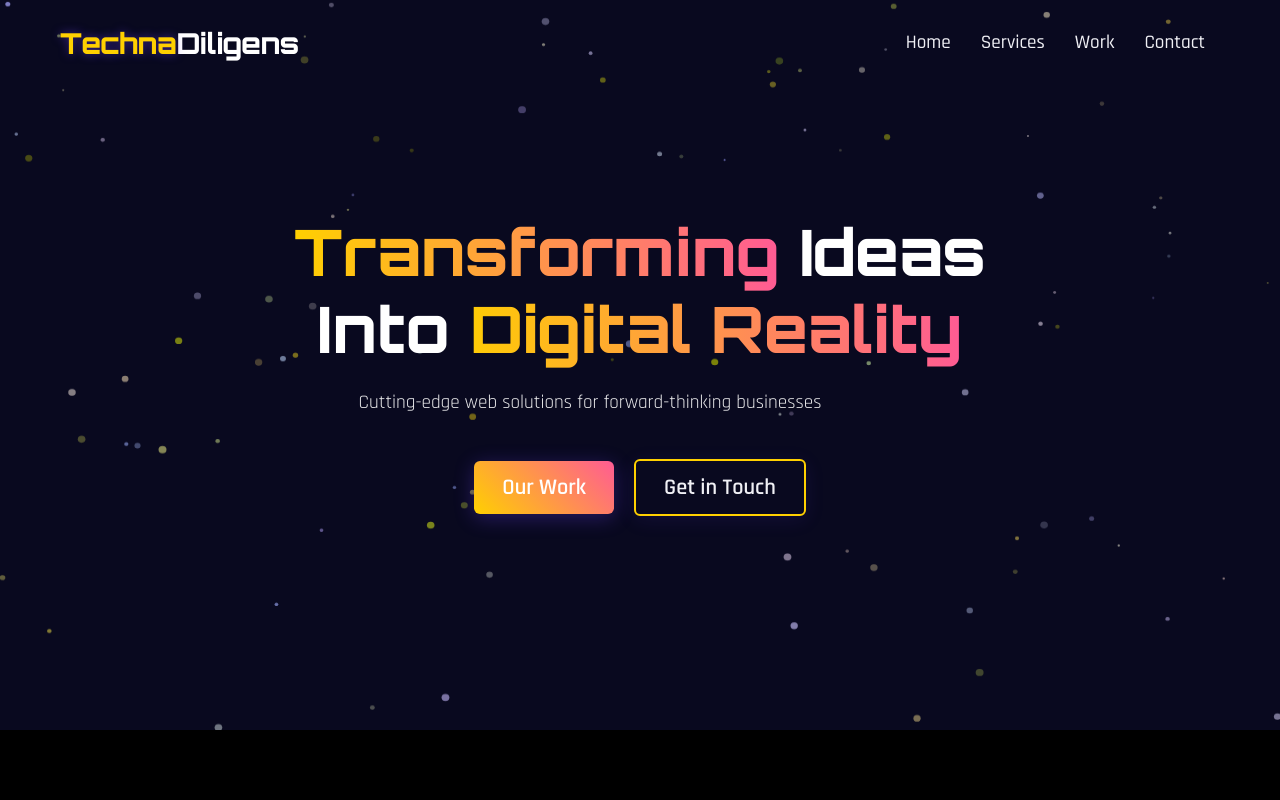
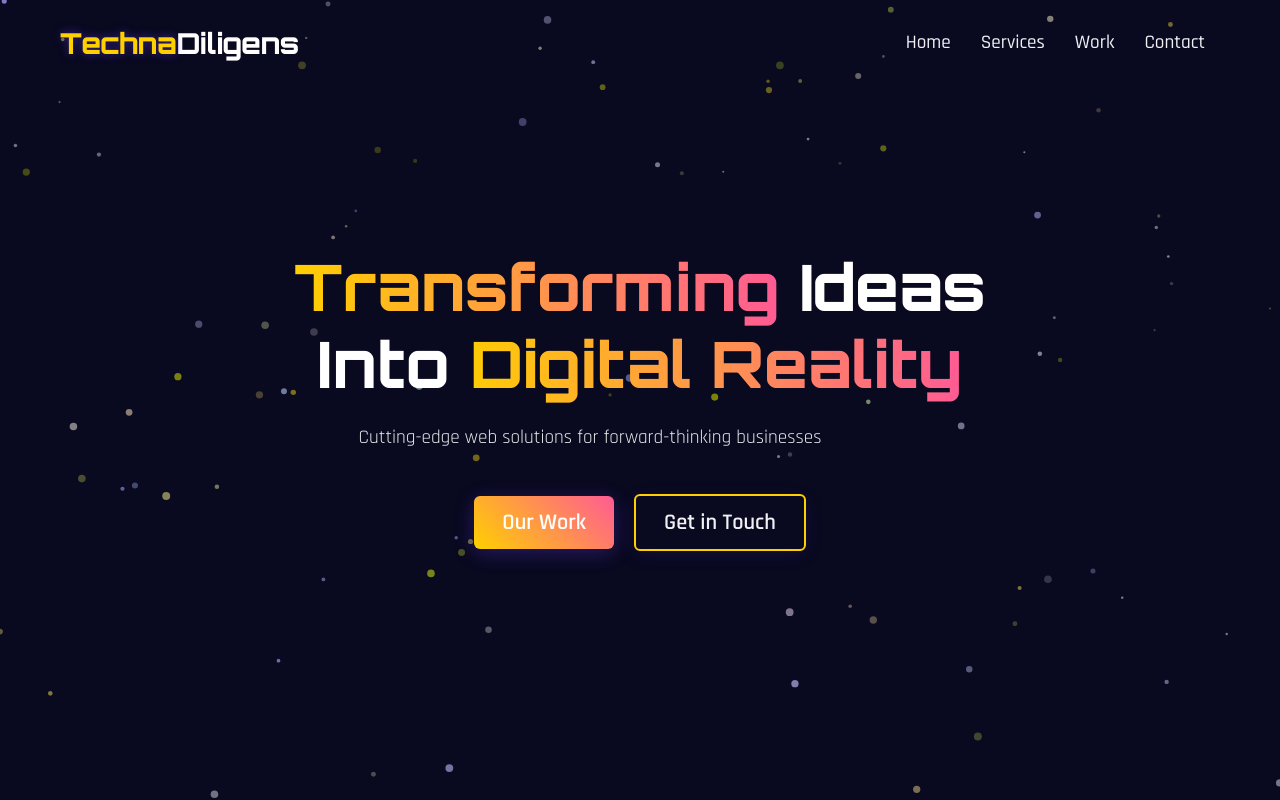
Before and after one commit to Thenu27/TechnaDiligens, a React (Vite) app: page / in a window 1280 px wide. Shown: the top 800 px of the page. Built offline with nearby package versions, Linux system fonts and the light colour scheme.

Commit message:
Added hirght

```diff
--- a/src/components/Hero/Hero.css
+++ b/src/components/Hero/Hero.css
@@ -1,7 +1,7 @@
 /* Hero.css */
 .hero {
     /* height: 90vh; */
-    min-height: 730px;
+    min-height: 100vh;
     position: relative;
     display: flex;
     align-items: center;
```
Also changed, not shown: src/pages/ProjectsPage/ProjectsPage.jsx (+0 -119 lines), src/pages/ProjectsPage/ProjectsPage.css (line endings or trailing spaces).
